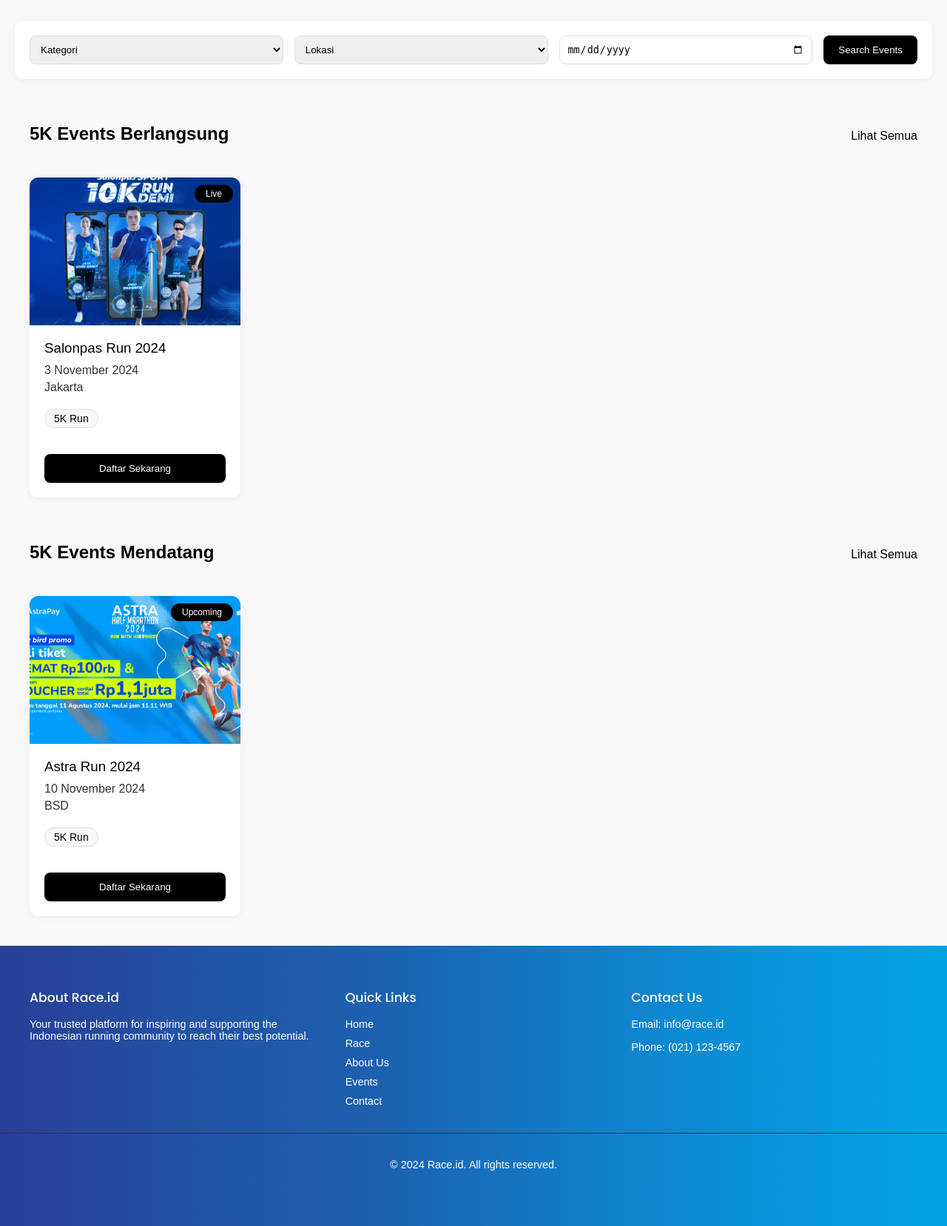
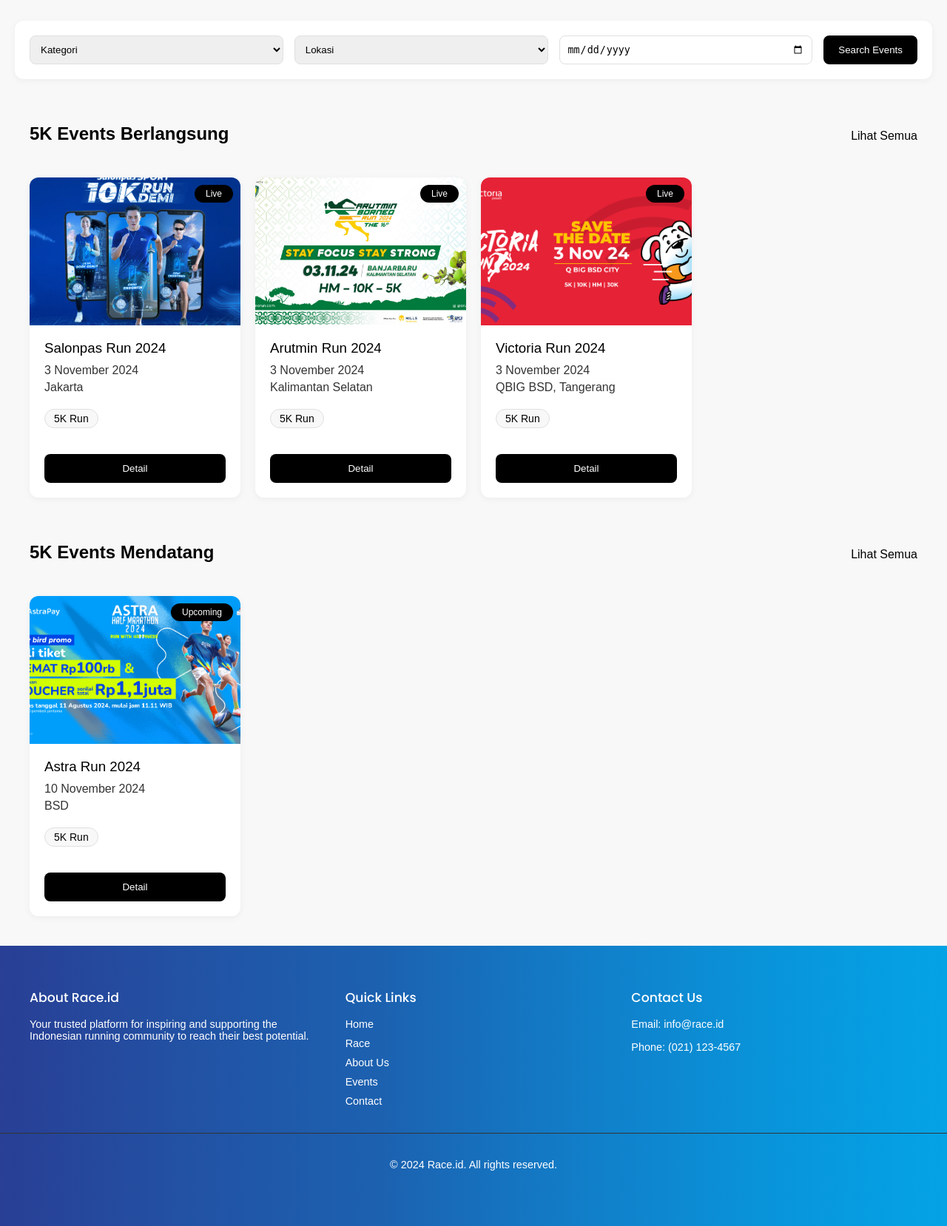
Before and after one commit to AutisticKao/Race-id-experimental-test, a PHP site: page /5k-races.php in a window 1280 px wide. Shown: the part 583-2241 px from the top of the page at 74% size. Run offline with PHP 8.4, Linux system fonts and the light colour scheme.

Commit message:
Update 5k-races.php

```diff
--- a/5k-races.php
+++ b/5k-races.php
@@ -372,10 +372,45 @@ body {
                         <div class="distance-tags">
                             <span class="distance-tag">5K Run</span>
                         </div>
-                        <button class="register-btn">Daftar Sekarang</button>
+                        <button onclick="window.location.href='race-details.php'" class="register-btn">Detail</button>
+                    </div>
+                </div>
+                <!-- Arutmin Run -->
+                <div class="event-card">
+                    <div class="event-image">
+                        <img src="images/arutmin.jpg" alt="Arutmin Run 2024">
+                        <span class="event-badge">Live</span>
+                    </div>
+                    <div class="event-details">
+                        <h3>Arutmin Run 2024</h3>
+                        <p class="event-info">3 November 2024</p>
+                        <p class="event-info">Kalimantan Selatan</p>
+                        <div class="distance-tags">
+                            <span class="distance-tag">5K Run</span>
+                        </div>
+                        <button class="register-btn">Detail</button>
+                    </div>
+                </div>
+
+                <!-- Victoria Run -->
+                <div class="event-card">
+                    <div class="event-image">
+                    <img src="images/victoria.png" alt="Victoria Run 2024">
+                    <span class="event-badge">Live</span>
+                    </div>
+                    <div class="event-details">
+                        <h3>Victoria Run 2024</h3>
+                        <p class="event-info">3 November 2024</p>
+                        <p class="event-info">QBIG BSD, Tangerang</p>
+                        <div class="distance-tags">
+                            <span class="distance-tag">5K Run</span>
+                        </div>
+                        <button class="register-btn">Detail</button>
                     </div>
                 </div>
             </div>
+
+
         </section>
 
         <!-- Upcoming Events Section -->
@@ -397,9 +432,11 @@ body {
                         <div class="distance-tags">
                             <span class="distance-tag">5K Run</span>
                         </div>
-                        <button class="register-btn">Daftar Sekarang</button>
+                        <button class="register-btn">Detail</button>
                     </div>
                 </div>
+
+
             </div>
         </section>
     </div>
@@ -411,7 +448,7 @@ document.addEventListener('DOMContentLoaded', function() {
     registerButtons.forEach(button => {
         button.addEventListener('click', function() {
             const eventTitle = this.closest('.event-card').querySelector('h3').textContent;
-            alert(`Pendaftaran untuk ${eventTitle} akan segera diproses!`);
+           /// alert(`Pendaftaran untuk ${eventTitle} akan segera diproses!`);
         });
     });
 });
```
